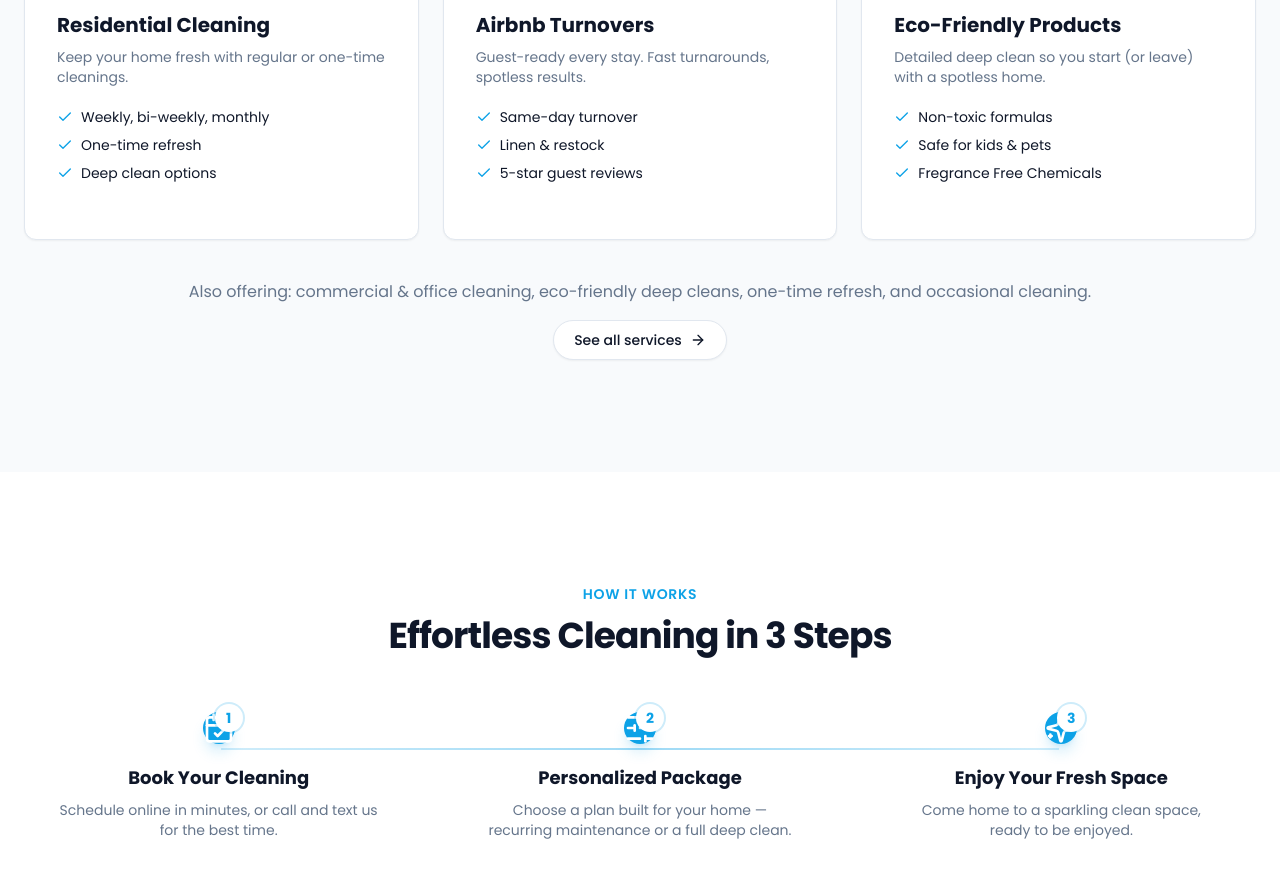
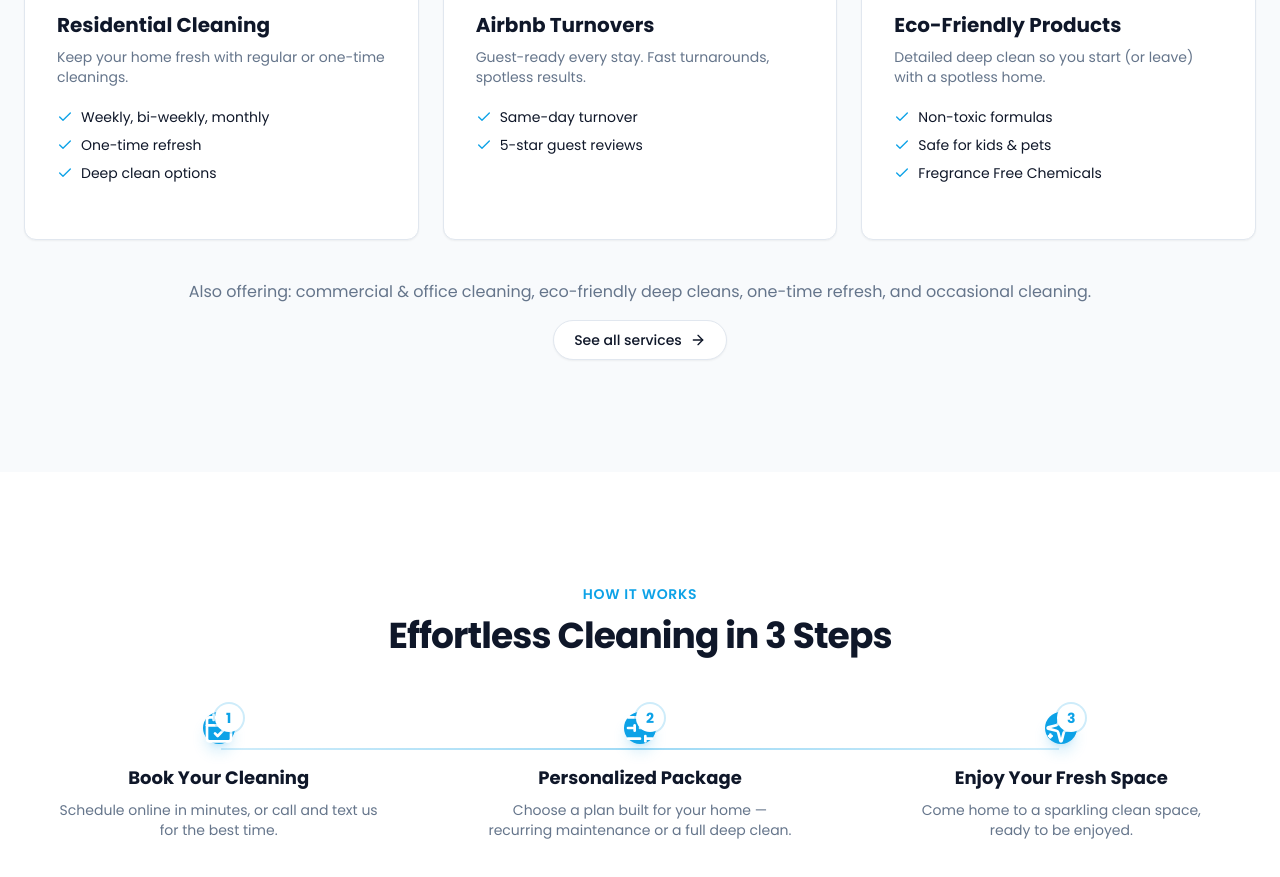
Before and after one commit to squeegee503-cmd/Squeegee-Maids, a React (Vite) app: page / in a window 1280 px wide. Shown: the part 2360-3237 px from the top of the page. Built offline with nearby package versions, Linux system fonts and the light colour scheme; no server answers.

Commit message:
Updated Services.tsx

```diff
--- a/src/components/sections/Services.tsx
+++ b/src/components/sections/Services.tsx
@@ -13,7 +13,7 @@ const services = [
     icon: Building2,
     title: "Airbnb Turnovers",
     description: "Guest-ready every stay. Fast turnarounds, spotless results.",
-    features: ["Same-day turnover", "Linen & restock", "5-star guest reviews"],
+    features: ["Same-day turnover","5-star guest reviews"],
   },
   {
     icon: Leaf,
```
